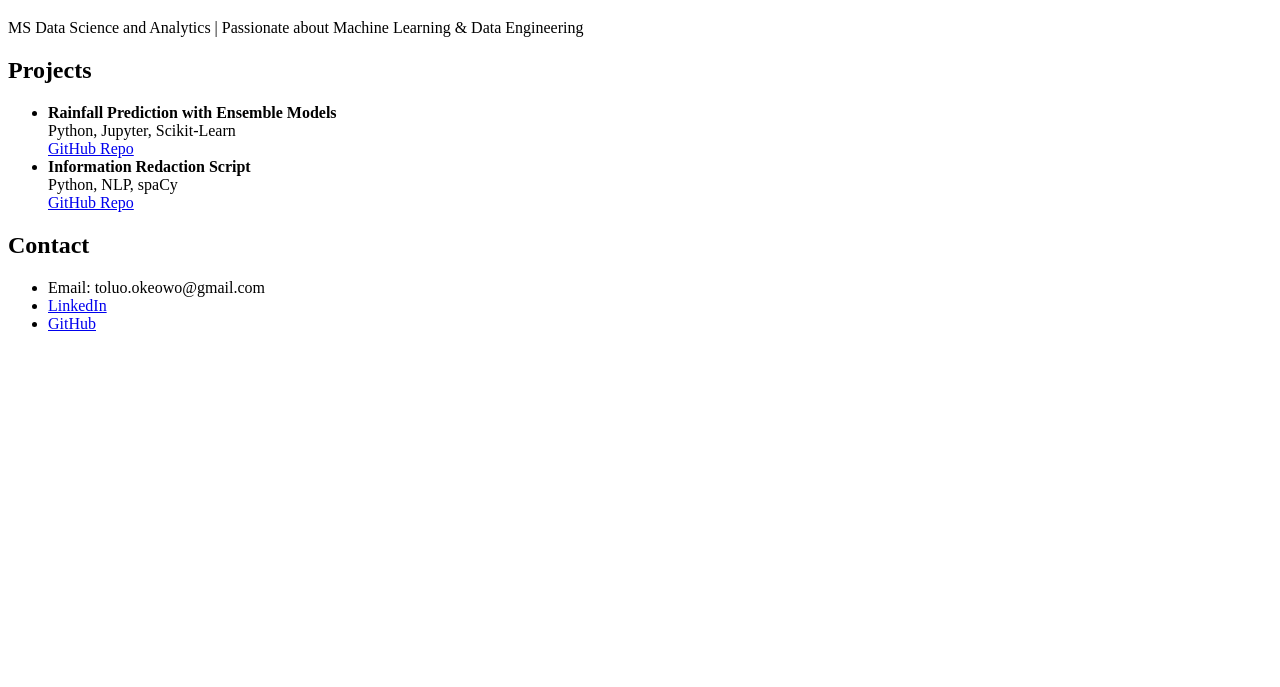
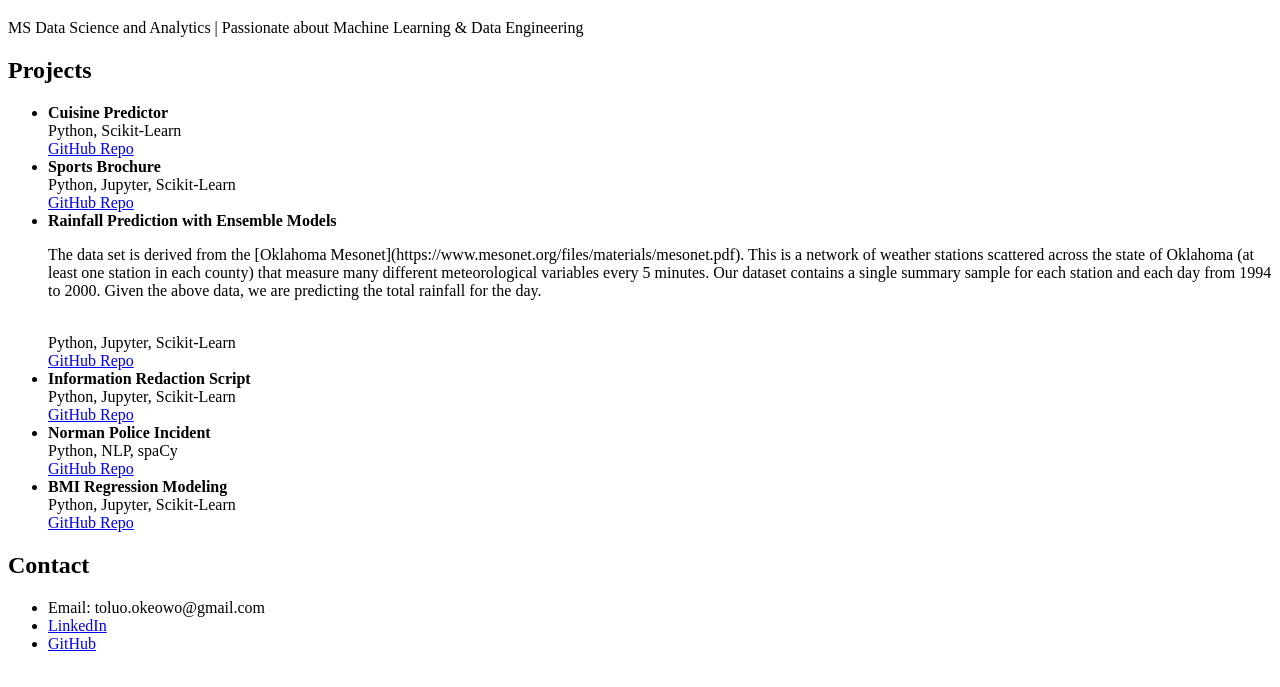
Before and after one commit to okeowot/okeowot.github.io, a plain HTML site: page index.html in a window 1280 px wide. Shown: the part 61-748 px from the top of the page. Drawn offline with Linux system fonts and the light colour scheme.

Commit message:
continuation

```diff
--- a/index.html
+++ b/index.html
@@ -15,7 +15,28 @@
     <h2>Projects</h2>
     <ul>
       <li>
-        <strong>Rainfall Prediction with Ensemble Models</strong><br />
+        <strong>Cuisine Predictor</strong><br />
+        Python, Scikit-Learn<br />
+        <a href="https://github.com/okeowot/cuisinepredictor">GitHub Repo</a>
+      </li>
+      <li>
+        <strong>Sports Brochure</strong><br />
+        Python, Jupyter, Scikit-Learn<br />
+        <a href="https://github.com/okeowot/sportsbrochure">GitHub Repo</a>
+      </li>
+      <li>
+        <strong>Rainfall Prediction with Ensemble Models</strong>
+        <p>
+          The data set is derived from the [Oklahoma
+          Mesonet](https://www.mesonet.org/files/materials/mesonet.pdf). This is
+          a network of weather stations scattered across the state of Oklahoma
+          (at least one station in each county) that measure many different
+          meteorological variables every 5 minutes. Our dataset contains a
+          single summary sample for each station and each day from 1994 to 2000.
+          Given the above data, we are predicting the total rainfall for the
+          day.
+        </p>
+        <br />
         Python, Jupyter, Scikit-Learn<br />
         <a href="https://github.com/yourusername/rainfall-prediction"
           >GitHub Repo</a
@@ -23,8 +44,22 @@
       </li>
       <li>
         <strong>Information Redaction Script</strong><br />
+        Python, Jupyter, Scikit-Learn<br />
+        <a href="https://github.com/yourusername/rainfall-prediction"
+          >GitHub Repo</a
+        >
+      </li>
+      <li>
+        <strong>Norman Police Incident</strong><br />
         Python, NLP, spaCy<br />
         <a href="https://github.com/yourusername/redaction-script"
+          >GitHub Repo</a
+        >
+      </li>
+      <li>
+        <strong>BMI Regression Modeling</strong><br />
+        Python, Jupyter, Scikit-Learn<br />
+        <a href="https://github.com/yourusername/rainfall-prediction"
           >GitHub Repo</a
         >
       </li>
```
